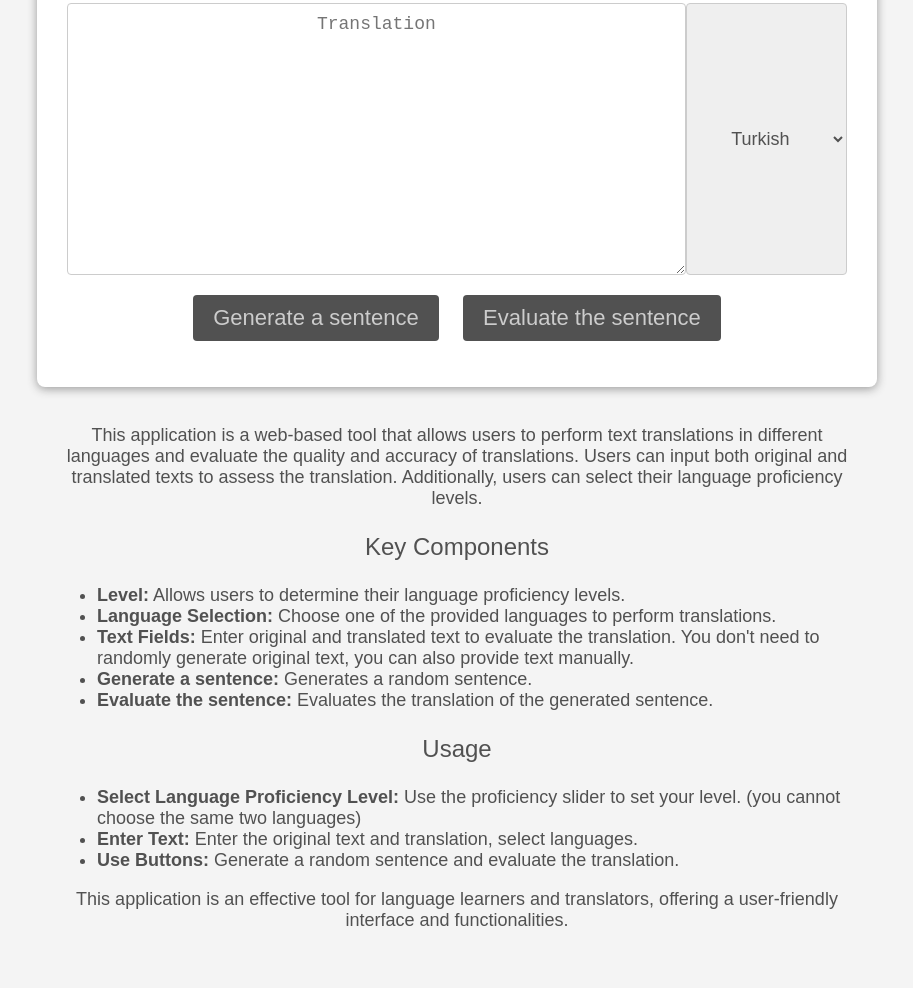
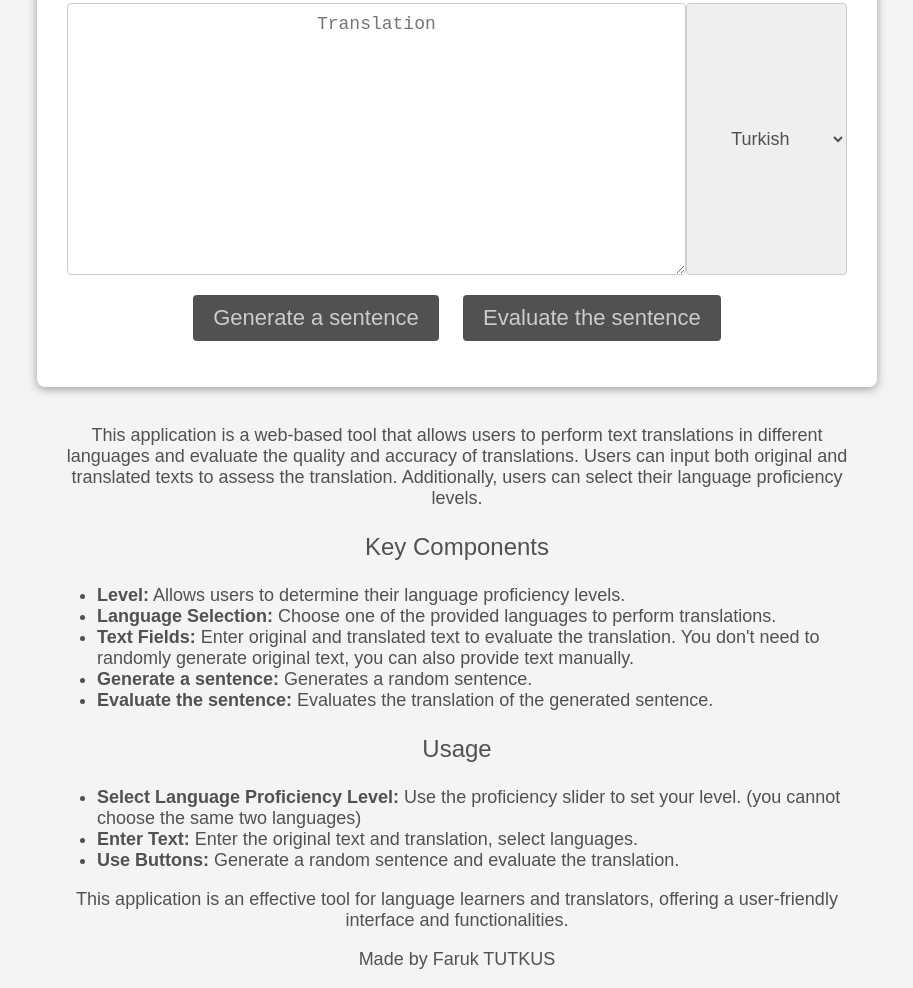
Before and after one commit to Faruk-Tutkus/Translation-Evaluator-Server, a website: page index.html in a window 1280 px wide. Shown: the part 551-1539 px from the top of the page, without its empty margins (183-1096 px from the left). Before the commit the page ends 1500 px from the top, so only its background shows below. Drawn offline with Linux system fonts and the light colour scheme.

Commit message:
Update index.html

```diff
--- a/index.html
+++ b/index.html
@@ -106,6 +106,9 @@
             <p style="font-size: 18px; text-align: center;">
                 This application is an effective tool for language learners and translators, offering a user-friendly interface and functionalities.
             </p>
+            <p style="font-size: 18px; text-align: center;">
+                Made by Faruk TUTKUS
+            </p>
         </footer>
 
     </div>
```
